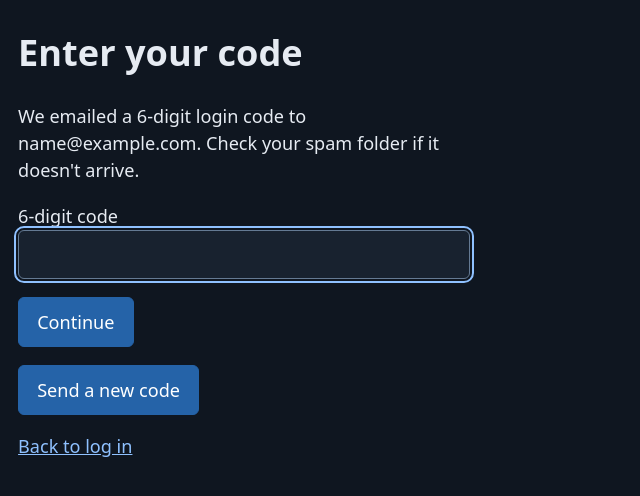
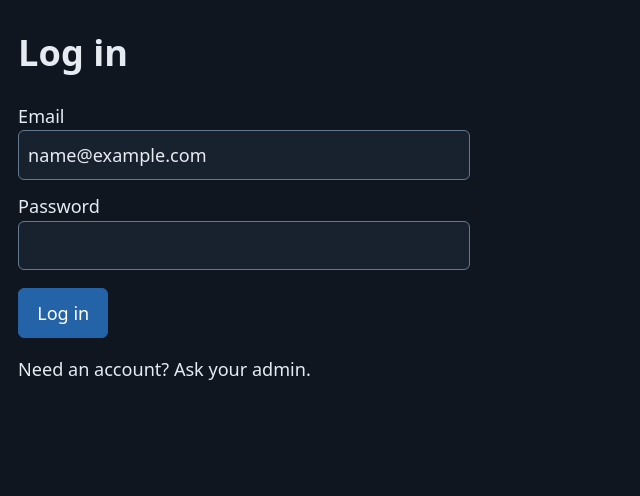
Before and after one commit to Jedidiah-coder/NushHACK-26, a Flask app: template NUSHack/template/auth.html in a window 1280 px wide. Shown: the part 99-595 px from the top of the page, without its empty margins (0-640 px from the left). Run offline with Flask 3, Linux system fonts and the light colour scheme; the visitor is signed in with stand-in values (Sample User, id 1); the template is opened without the code that fills it: most values are stand-ins (such as "Sample title", 1, 10 or a date in 2020).

Commit message:
Update NUSHack/Static/js/script.js, NUSHack/app.py, NUSHack/template/auth.html and 1 more

```diff
--- a/NUSHack/app.py
+++ b/NUSHack/app.py
@@ -33,16 +33,7 @@ DATA_FILE = BASE_DIR / "data.json"
 SUPABASE_TABLE = "records"
 SUPABASE_ERRORS = (httpx.HTTPError, APIError)
 AUTH_ERRORS = (httpx.HTTPError, AuthError)
-PUBLIC_ENDPOINTS = {"login", "login_code", "resend_login_code", "static"}
-EMAIL_PATTERN = r"[^@\s]+@[^@\s]+\.[^@\s]+"
-# Set on new accounts until their owner enters a code emailed to them.
-EMAIL_PENDING_KEY = "email_pending"
-# Must match Email OTP Length in the Supabase project's settings.
-LOGIN_CODE_PATTERN = r"[0-9]{6}"
-LOGIN_CODE_WINDOW = timedelta(minutes=10)
-MAX_LOGIN_CODE_ATTEMPTS = 5
-WRONG_LOGIN_CODE = "That code is wrong or has expired."
-TOO_MANY_LOGIN_EMAILS = "Too many login emails were sent. Wait a few minutes and try again."
+PUBLIC_ENDPOINTS = {"login", "static"}
 MIN_PASSWORD_LENGTH = 8
 MAX_PASSWORD_LENGTH = 72
 MAX_MESSAGE_LENGTH = 500
@@ -103,10 +94,6 @@ supabase = (
 
 # Flask handles requests on several threads, so JSON file access takes turns.
 data_lock = threading.Lock()
-
-# Counted on the server, because a browser could resend an older session cookie to reset a count.
-login_code_attempts = Counter()
-login_code_lock = threading.Lock()
 
 
 def load_store():
@@ -250,12 +237,7 @@ def load_directory(checking_in_user_id=None):
                     checking_in_user_id,
                     {"app_metadata": {LAST_SEEN_KEY: datetime.now(timezone.utc).isoformat()}},
                 )
-            # Accounts that haven't confirmed their email can't be messaged yet.
-            listed = [
-                user
-                for user in supabase.auth.admin.list_users(page=1, per_page=MAX_LISTED_USERS)
-                if not is_email_pending(user)
-            ]
+            listed = supabase.auth.admin.list_users(page=1, per_page=MAX_LISTED_USERS)
             directory = {
                 user.id: {
                     "name": (user.user_metadata or {}).get("name") or user.email,
@@ -461,21 +443,9 @@ class AccountError(Exception):
     """An account or log-in problem, with a message that's safe to show the user."""
 
 
-class WrongLoginCode(AccountError):
-    """The login code didn't match, or it has expired."""
-
-
-class LoginRestartNeeded(AccountError):
-    """The login code step has to start again from the password."""
-
-
 def is_admin_account(user):
     # app_metadata, because people can edit their own user_metadata.
     return (user.app_metadata or {}).get("role") == ADMIN_ROLE
-
-
-def is_email_pending(user):
-    return bool((user.app_metadata or {}).get(EMAIL_PENDING_KEY))
 
 
 def create_account(name, email, password, rank=MEMBER_ROLE):
@@ -484,13 +454,11 @@ def create_account(name, email, password, rank=MEMBER_ROLE):
     attributes = {
         "email": email,
         "password": password,
-        # Tells Supabase not to run its own sign-up emails. EMAIL_PENDING_KEY tracks the real proof.
         "email_confirm": True,
         "user_metadata": {"name": name},
-        "app_metadata": {EMAIL_PENDING_KEY: True},
     }
     if rank == ADMIN_ROLE:
-        attributes["app_metadata"]["role"] = ADMIN_ROLE
+        attributes["app_metadata"] = {"role": ADMIN_ROLE}
     try:
         return supabase.auth.admin.create_user(attributes).user
     except AUTH_ERRORS as error:
@@ -530,33 +498,17 @@ def update_account(user_id, attributes):
         raise AccountError(SERVICE_UNAVAILABLE) from error
 
 
-def remove_account(user_id):
-    try:
-        supabase.auth.admin.delete_user(user_id)
-    except AUTH_ERRORS as error:
-        app.logger.warning("Account removal failed: %s", type(error).__name__)
-        raise AccountError(SERVICE_UNAVAILABLE) from error
-
-
-def new_auth_client():
-    # Signing in changes a client's credentials, so this must not use the shared client.
-    return create_client(
-        SUPABASE_URL,
-        SUPABASE_KEY,
-        options=ClientOptions(
-            auto_refresh_token=False,
-            persist_session=False,
-            # Each login step uses a new client, so nothing could keep a PKCE verifier between them.
-            flow_type="implicit",
-        ),
-    )
-
-
 def verify_login(email, password):
     if supabase is None:
         raise AccountError(SERVICE_UNAVAILABLE)
+    # Signing in changes a client's credentials, so this must not use the shared client.
+    client = create_client(
+        SUPABASE_URL,
+        SUPABASE_KEY,
+        options=ClientOptions(auto_refresh_token=False, persist_session=False),
+    )
     try:
-        return new_auth_client().auth.sign_in_with_password(
+        return client.auth.sign_in_with_password(
             {"email": email, "password": password}
         ).user
     except AUTH_ERRORS as error:
@@ -565,86 +517,6 @@ def verify_login(email, password):
         if code == "invalid_credentials":
             raise AccountError("Incorrect email or password.") from error
         raise AccountError(SERVICE_UNAVAILABLE) from error
-
-
-def send_login_code(user_id, email):
-    try:
-        new_auth_client().auth.sign_in_with_otp(
-            {"email": email, "options": {"should_create_user": False}}
-        )
-    except AUTH_ERRORS as error:
-        code = getattr(error, "code", None)
-        app.logger.warning("Login code not sent: %s %s", type(error).__name__, code)
-        if code is None:
-            raise AccountError(SERVICE_UNAVAILABLE) from error
-        if code.startswith("over_"):
-            raise AccountError(TOO_MANY_LOGIN_EMAILS) from error
-        raise AccountError("Couldn't send your login code. Ask your admin for help.") from error
-    # A new code replaces the old one, so its attempts start again.
-    with login_code_lock:
-        login_code_attempts.pop(user_id, None)
-
-
-def begin_code_step(user):
-    send_login_code(user.id, user.email)
-    session.clear()
-    session["pending_login"] = {
-        "user_id": user.id,
-        "email": user.email,
-        # Fixed here and kept when a new code is sent, so the password has to be recent.
-        "expires_at": (datetime.now(timezone.utc) + LOGIN_CODE_WINDOW).timestamp(),
-    }
-
-
-def read_pending_login():
-    pending = session.get("pending_login")
-    if pending and datetime.now(timezone.utc).timestamp() < pending["expires_at"]:
-        return pending
-    session.pop("pending_login", None)
-    return None
-
-
-def verify_login_code(email, code):
-    try:
-        user = new_auth_client().auth.verify_otp(
-            {"email": email, "token": code, "type": "email"}
-        ).user
-    except AUTH_ERRORS as error:
-        reason = getattr(error, "code", None)
-        app.logger.warning("Login code rejected: %s %s", type(error).__name__, reason)
-        if reason == "otp_expired":
-            raise WrongLoginCode(WRONG_LOGIN_CODE) from error
-        raise AccountError(SERVICE_UNAVAILABLE) from error
-    if user is None:
-        raise AccountError(SERVICE_UNAVAILABLE)
-    return user
-
-
-def finish_login(pending, entered_code):
-    code = "".join(entered_code.split())
-    if not re.fullmatch(LOGIN_CODE_PATTERN, code):
-        raise AccountError(WRONG_LOGIN_CODE)
-
-    user_id = pending["user_id"]
-    # Counted before checking, so requests sent all at once can't get extra guesses.
-    with login_code_lock:
-        login_code_attempts[user_id] += 1
-        attempts = login_code_attempts[user_id]
-    restart_message = "Too many wrong codes. Log in again to get a new one."
-    if attempts > MAX_LOGIN_CODE_ATTEMPTS:
-        raise LoginRestartNeeded(restart_message)
-    try:
-        user = verify_login_code(pending["email"], code)
-    except WrongLoginCode as error:
-        if attempts == MAX_LOGIN_CODE_ATTEMPTS:
-            raise LoginRestartNeeded(restart_message) from error
-        raise
-
-    if is_email_pending(user):
-        update_account(user.id, {"app_metadata": {EMAIL_PENDING_KEY: None}})
-    with login_code_lock:
-        login_code_attempts.pop(user_id, None)
-    start_session(user)
 
 
 def start_session(user):
@@ -671,7 +543,7 @@ def find_password_problem(password):
 def find_account_problem(name, email, password):
     if not name or len(name) > 100:
         return "Enter a name (up to 100 characters)."
-    if not re.fullmatch(EMAIL_PATTERN, email) or len(email) > 254:
+    if "@" not in email or len(email) > 254:
         return "Enter a valid email address."
     return find_password_problem(password)
 
@@ -714,58 +586,13 @@ def login():
     error = None
     if request.method == "POST":
         try:
-            begin_code_step(verify_login(email, request.form.get("password", "")))
-            return redirect(url_for("login_code"))
+            start_session(verify_login(email, request.form.get("password", "")))
+            return redirect(url_for("index"))
         except AccountError as account_error:
             error = str(account_error)
 
     status = 400 if error else 200
     return render_template("auth.html", email=email, error=error), status
-
-
-@app.route("/login/code", methods=["GET", "POST"])
-def login_code():
-    if "user" in session:
-        return redirect(url_for("index"))
-    pending = read_pending_login()
-    if pending is None:
-        return redirect(url_for("login"))
-
-    error = None
-    if request.method == "POST":
-        try:
-            finish_login(pending, request.form.get("code", ""))
-            return redirect(url_for("index"))
-        except LoginRestartNeeded as restart:
-            session.pop("pending_login", None)
-            return render_template("auth.html", email=pending["email"], error=str(restart)), 429
-        except AccountError as account_error:
-            error = str(account_error)
-
-    status = 400 if error else 200
-    return render_template("auth.html", code_email=pending["email"], error=error), status
-
-
-@app.route("/login/code/resend", methods=["POST"])
-def resend_login_code():
-    if "user" in session:
-        return redirect(url_for("index"))
-    pending = read_pending_login()
-    if pending is None:
-        return redirect(url_for("login"))
-
-    notice = error = None
-    try:
-        send_login_code(pending["user_id"], pending["email"])
-        notice = "We've sent a new code. It replaces the last one."
-    except AccountError as account_error:
-        error = str(account_error)
-
-    status = 400 if error else 200
-    return (
-        render_template("auth.html", code_email=pending["email"], error=error, notice=notice),
-        status,
-    )
 
 
 @app.route("/logout", methods=["POST"])
@@ -853,16 +680,9 @@ def describe_account(user):
     """Return what admins see. Other admins' login emails are left out."""
     is_admin = is_admin_account(user)
     name = (user.user_metadata or {}).get("name")
-    pending = is_email_pending(user)
     if is_admin:
-        return {"id": user.id, "name": name or "Unnamed admin", "rank": ADMIN_ROLE, "pending": pending}
-    return {
-        "id": user.id,
-        "name": name or user.email,
-        "email": user.email,
-        "rank": MEMBER_ROLE,
-        "pending": pending,
-    }
+        return {"id": user.id, "name": name or "Unnamed admin", "rank": ADMIN_ROLE}
+    return {"id": user.id, "name": name or user.email, "email": user.email, "rank": MEMBER_ROLE}
 
 
 @app.route("/api/accounts")
@@ -892,19 +712,6 @@ def grant_account():
         return jsonify(error=problem), 400
     create_account(name, email, password, rank)
     return jsonify(name=name, email=email, rank=rank), 201
-
-
-@app.route("/api/accounts/<user_id>", methods=["DELETE"])
-@admin_only
-def remove_unconfirmed_account(user_id):
-    # Lets an admin fix a mistyped email. Accounts in use can't be removed here.
-    account = find_account(user_id)
-    if account is None:
-        return jsonify(error="Account not found."), 404
-    if not is_email_pending(account):
-        return jsonify(error="Only accounts waiting for email confirmation can be removed."), 403
-    remove_account(user_id)
-    return jsonify(removed=True)
 
 
 @app.route("/api/accounts/<user_id>/admin", methods=["POST"])
@@ -1028,9 +835,7 @@ def create_admin():
         raise click.ClickException(str(error)) from error
     except AUTH_ERRORS as error:
         raise click.ClickException(SERVICE_UNAVAILABLE) from error
-    click.echo(
-        f"{email} is now an admin. Log in with a code sent to that address to see the Accounts tab."
-    )
+    click.echo(f"{email} is now an admin. Log out and back in to see the Accounts tab.")
 
 
 if __name__ == "__main__":
--- a/NUSHack/template/auth.html
+++ b/NUSHack/template/auth.html
@@ -14,31 +14,12 @@
   </header>
 
   <main class="auth">
-    <h1>{{ "Enter your code" if code_email else "Log in" }}</h1>
+    <h1>Log in</h1>
 
     {% if error %}
     <p class="form-error" id="auth-error" role="alert">{{ error }}</p>
     {% endif %}
-    {% if notice %}
-    <p role="status">{{ notice }}</p>
-    {% endif %}
 
-    {% if code_email %}
-    <p>We emailed a 6-digit login code to {{ code_email }}. Check your spam folder if it doesn't arrive.</p>
-
-    <form id="auth-form" method="post" action="{{ url_for('login_code') }}">
-      <label for="code">6-digit code</label>
-      <input id="code" name="code" type="text" inputmode="numeric" maxlength="12" autocomplete="one-time-code" required autofocus>
-
-      <button type="submit">Continue</button>
-    </form>
-
-    <form method="post" action="{{ url_for('resend_login_code') }}">
-      <button type="submit">Send a new code</button>
-    </form>
-
-    <p><a href="{{ url_for('login') }}">Back to log in</a></p>
-    {% else %}
     <form id="auth-form" method="post">
       <label for="email">Email</label>
       <input id="email" name="email" type="email" value="{{ email }}" maxlength="254" autocomplete="email" required>
@@ -50,7 +31,6 @@
     </form>
 
     <p>Need an account? Ask your admin.</p>
-    {% endif %}
   </main>
 </body>
 </html>
--- a/NUSHack/template/index.html
+++ b/NUSHack/template/index.html
@@ -223,7 +223,6 @@
 
           <label for="account-email">Email</label>
           <input id="account-email" name="email" type="email" maxlength="254" autocomplete="off" required>
-          <p class="field-hint">Must be their real address. The account only starts working once they enter a code sent here.</p>
 
           <label for="account-password">Password</label>
           <input id="account-password" name="password" type="password" minlength="8" maxlength="72" autocomplete="new-password" required>
```
Also changed, not shown: NUSHack/Static/js/script.js (+3 -31 lines).
